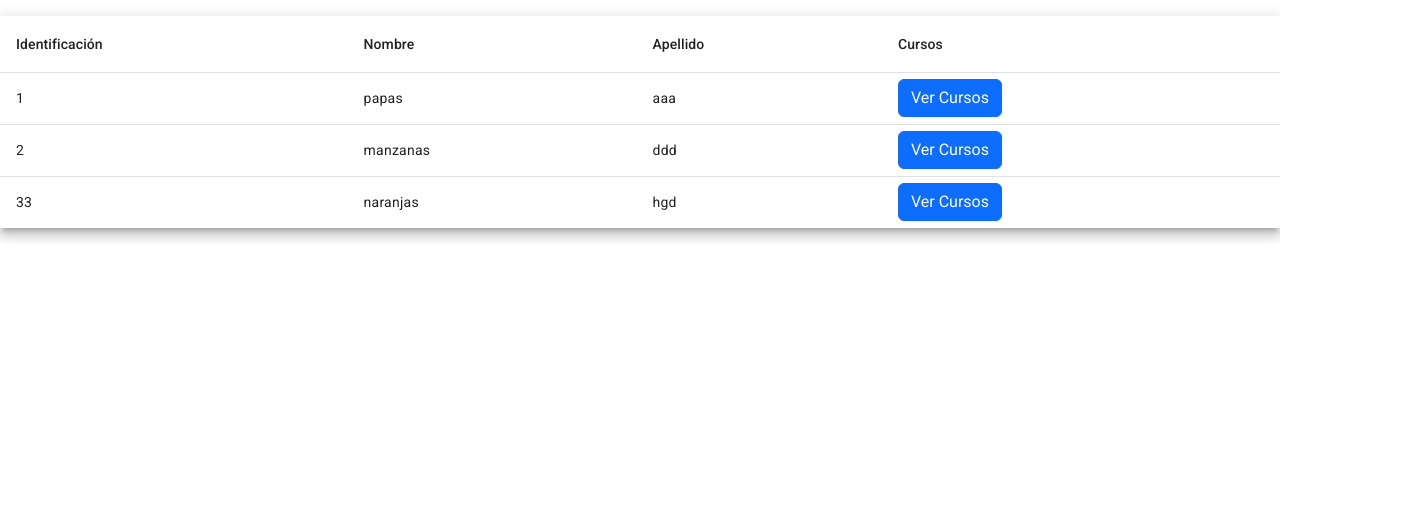
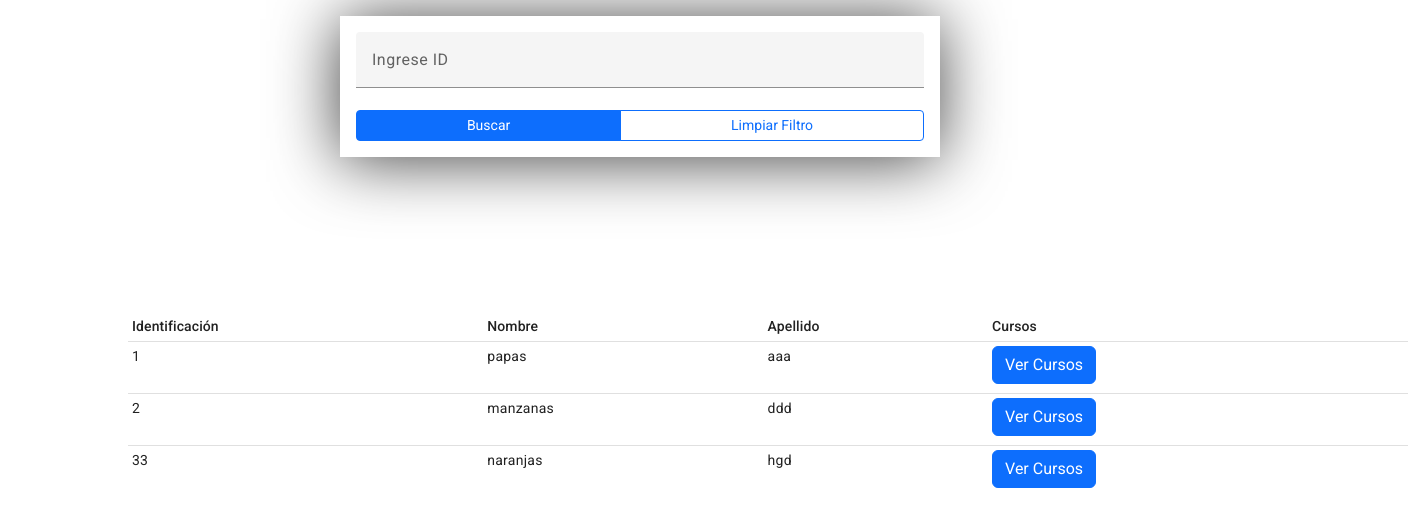
Before and after one commit to 1Isabella1/PruebaSICO, an Angular app: page / in a window 1280 px wide. Shown: the top 526 px of the page, 1408 px wide, since content can reach past the window. Built offline with nearby package versions, Linux system fonts and the light colour scheme.

Commit message:
copia antes de consumir API commit

```diff
--- a/src/app/app.component.css
+++ b/src/app/app.component.css
@@ -1,6 +1,6 @@
 table {
-  width: 90%;
-  margin: 1rem auto;
+  width: 40%;
+  margin: 10%;
 }
 
 .contenedor {
--- a/src/app/app.component.html
+++ b/src/app/app.component.html
@@ -1,5 +1,26 @@
+<!--<p>
+
+  Buscar por código: <input type="search" name="busquedacodigo" pattern="[0-9]{8,20}" title="Digite documento a buscar" required>
+
+  <input type="submit" value="Buscar">
+
+</p>-->
+
+<!-- filtro para buscar estudiante-->
+<div class="contenedor">
+
+  <mat-form-field>
+    <input matInput [(ngModel)]="estudianteselect.identificacion" type="number" placeholder="Ingrese ID">
+  </mat-form-field>
+  <div class="btn-group btn-sm" role="group" aria-label="Basic outlined example">
+    <button class="btn btn-primary btn-sm" (click)="buscarID(estudianteselect.identificacion)">Buscar</button>
+    <button class="btn btn-outline-primary btn-sm" (click)="limpiarfiltro()">Limpiar Filtro</button>
+  </div>
+</div>
+
   <!-- tabla estudiantes -->
-<table mat-table [dataSource]="datos" class="mat-elevation-z8" #table1>
+
+  <table mat-table [dataSource]="datos" class="table table-sm" #table1>
 
     <ng-container matColumnDef="identificacion">
       <th mat-header-cell *matHeaderCellDef> Identificación </th>
@@ -30,6 +51,8 @@
     <tr mat-row *matRowDef="let row; columns: columnas;"></tr>
   </table>
 
+
+
   <!-- Modal boton cursos-->
   <div class="modal fade" id="exampleModal" tabindex="-1" aria-labelledby="exampleModalLabel" aria-hidden="true">
     <div class="modal-dialog">
--- a/src/app/app.component.ts
+++ b/src/app/app.component.ts
@@ -18,22 +18,33 @@ export class AppComponent {
   new Estudiante(33, 'naranjas', 'hgd'),
   ];
 
-  estudianteselect: Estudiante = new Estudiante(0, "", "");
+  datoscopia: Estudiante[] = [new Estudiante(1, 'papas', 'aaa'),
+  new Estudiante(2, 'manzanas', 'ddd'),
+  new Estudiante(33, 'naranjas', 'hgd'),
+  ];
+
+  estudianteselect: Estudiante = new Estudiante(null, "", "");
 
   @ViewChild(MatTable) table1!: MatTable<Estudiante>;
 
   seleccionarId(Id: any){
     this.IdEstudiante = Id;
-}
- // agregar() {
- //   this.datos.push(new Estudiante(this.estudianteselect.identificacion, this.estudianteselect.nombre, this.estudianteselect.apellido));
-   // this.tabla1.renderRows();
-   // this.estudianteselect = new Estudiante(0, "", "");
- // }
+  }
+
+  buscarID(idEs: number) {
+    this.datos = idEs != null ? this.datoscopia.filter(x => x.identificacion == idEs) : this.datoscopia;
+    this.table1.renderRows();
+  }
+
+  limpiarfiltro() {
+    this.datos = this.datoscopia;
+    this.table1.renderRows();
+    this.estudianteselect.identificacion = null;
+  }
 }
 
 
 export class Estudiante {
-  constructor(public identificacion: number, public nombre: string, public apellido: string) {
+  constructor(public identificacion: any, public nombre: string, public apellido: string) {
   }
 }
--- a/src/app/cursos/cursos.component.ts
+++ b/src/app/cursos/cursos.component.ts
@@ -37,7 +37,9 @@ export class CursosComponent implements AfterViewInit {
 
   agregar() {
     const str = new String(this.cursoselect).split(',')
-    this.datosC.map(x => x.nombreCurso == str[0] ? alert("Repetido") : this.datosC.push(new Curso(str[0], str[1])));
+    let repetido = true;
+    this.datosC.map(x => x.nombreCurso.includes(str[0]) && (repetido = false))
+    repetido && this.datosC.push(new Curso(str[0], str[1]));
     this.tabla2.renderRows();
   }
 
```
Lines whose indentation alone changed are shown as unchanged.
